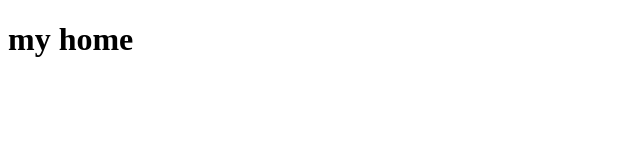
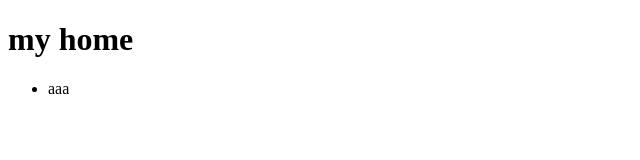
Before and after one commit to sbwoo87linkit/seed, a plain HTML site: page index.html in a window 1280 px wide. Shown: the full height of the page, 0-640 px from the left. Drawn offline with Linux system fonts and the light colour scheme.

Commit message:
creare file

```diff
--- a/index.html
+++ b/index.html
@@ -7,6 +7,9 @@
 <body>
 
     <h1>my home</h1>
+    <ul>
+        <li>aaa</li>
+    </ul>
 
 </body>
 </html>
```
